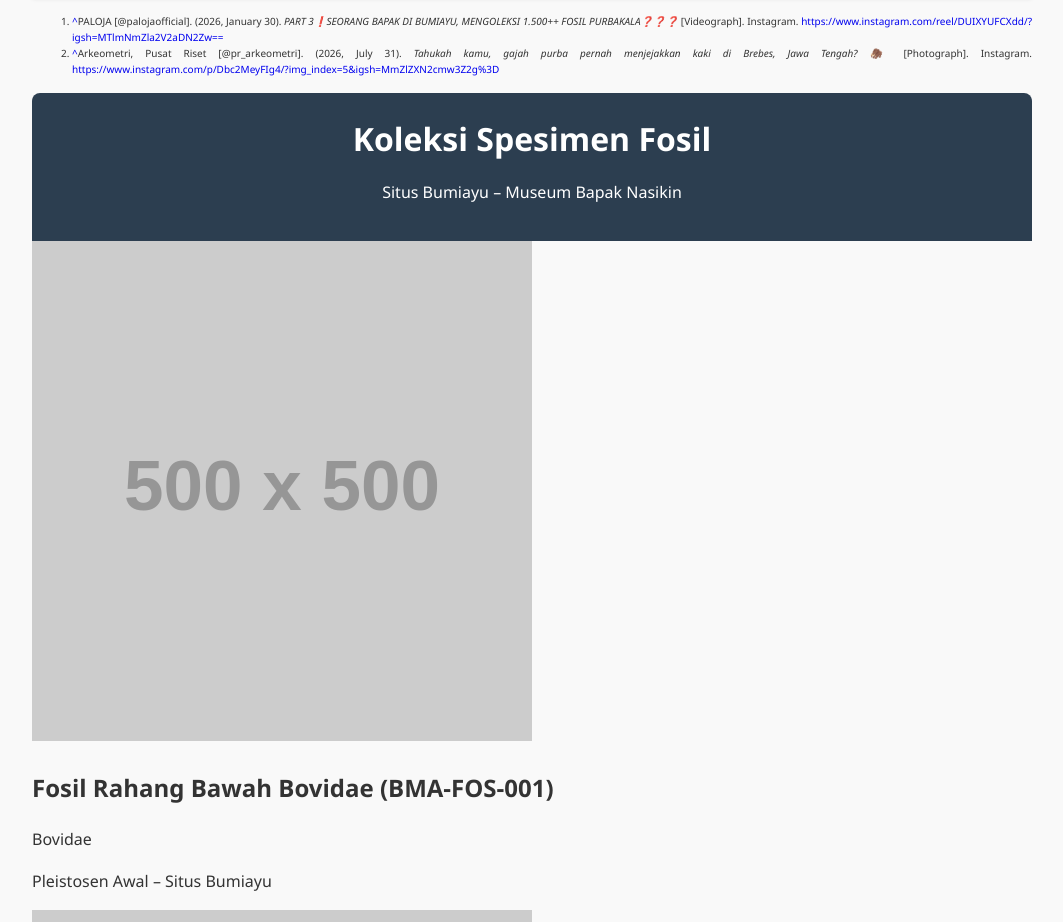
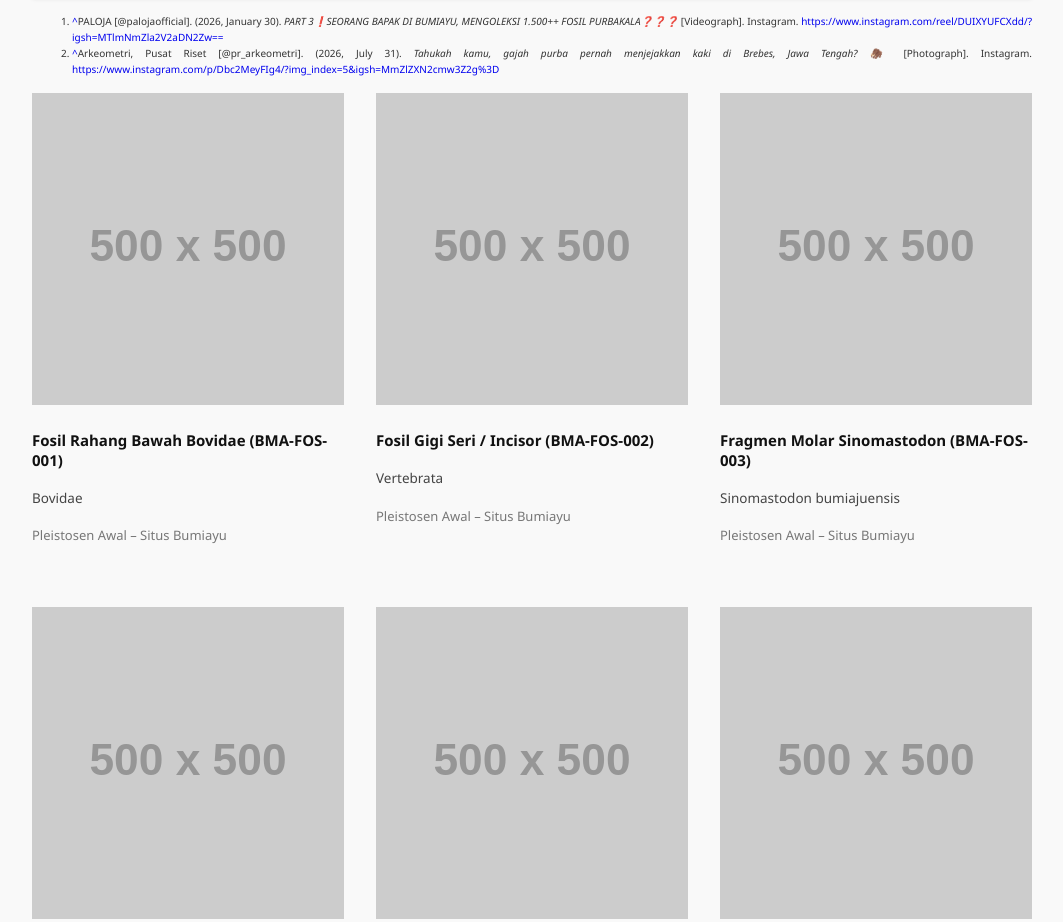
Before and after one commit to sanghidayat13/museum-mini-purbakala-dharma-guna, a plain HTML site: page index.html in a window 1280 px wide. Shown: the part 665-1587 px from the top of the page, without its empty margins (108-1171 px from the left). Drawn offline with Linux system fonts and the light colour scheme; placeholder pictures from the web are drawn by us.

Commit message:
Update index.html

```diff
--- a/index.html
+++ b/index.html
@@ -85,6 +85,72 @@
                 text-align: justify;
                 font-size: 10px;
             }
+            /* Grid Katalog */
+            .collection-grid {
+              display: grid;
+              grid-template-columns: repeat(3, 1fr);
+              column-gap: 32px;
+              row-gap: 48px;
+            }
+
+            /* Responsif untuk Tablet & Ponsel */
+            @media (max-width: 900px) {
+              .collection-grid {
+                grid-template-columns: repeat(2, 1fr);
+              }
+            }
+            @media (max-width: 600px) {
+              .collection-grid {
+                grid-template-columns: 1fr;
+              }
+            }
+
+            /* Kartu Item Koleksi */
+            .item-card {
+              text-decoration: none;
+              color: inherit;
+              display: flex;
+              flex-direction: column;
+            }
+
+            /* Kontainer Gambar (Rasio Bujur Sangkar / Seragam) */
+            .item-image-wrapper {
+              width: 100%;
+              aspect-ratio: 1 / 1;
+              background-color: #f4f4f4; /* Warna latar netral untuk foto spesimen */
+              margin-bottom: 14px;
+              overflow: hidden;
+              display: flex;
+              align-items: center;
+              justify-content: center;
+            }
+            .item-image-wrapper img {
+              width: 100%;
+              height: 100%;
+              object-fit: cover; /* Gunakan 'contain' jika ingin seluruh foto fosil terlihat tanpa terpotong */
+              transition: transform 0.3s ease;
+            }
+            .item-card:hover .item-image-wrapper img {
+              transform: scale(1.03); /* Efek zoom halus saat kursor diarahkan */
+            }
+
+            /* Keterangan Teks */
+            .item-title {
+              font-size: 15px;
+              font-weight: 700;
+              color: #111111;
+              line-height: 1.3;
+              margin-bottom: 4px;
+            }
+            .item-taxonomy {
+              font-size: 13.5px;
+              color: #444444;
+              margin-bottom: 3px;
+            }
+            .item-era {
+              font-size: 13px;
+              color: #777777;
+            }
         </style>
     </head>
     <body>
@@ -123,11 +189,6 @@
                 <li id="fn2"><a href="#ref2" id="fn2">^</a>Arkeometri, Pusat Riset [@pr_arkeometri]. (2026, July 31). <i>Tahukah kamu, gajah purba pernah menjejakkan kaki di Brebes, Jawa Tengah? 🦣</i> [Photograph]. Instagram. <a href="https://www.instagram.com/p/Dbc2MeyFIg4/?img_index=5&igsh=MmZlZXN2cmw3Z2g%3D">https://www.instagram.com/p/Dbc2MeyFIg4/?img_index=5&igsh=MmZlZXN2cmw3Z2g%3D</a></li>
             </ol>
         </div>
-
-        <header class="catalog-header">
-            <h1>Koleksi Spesimen Fosil</h1>
-            <p>Situs Bumiayu – Museum Bapak Nasikin</p>
-        </header>
 
         <!-- GRID KOLEKSI -->
         <main class="collection-grid">
```
